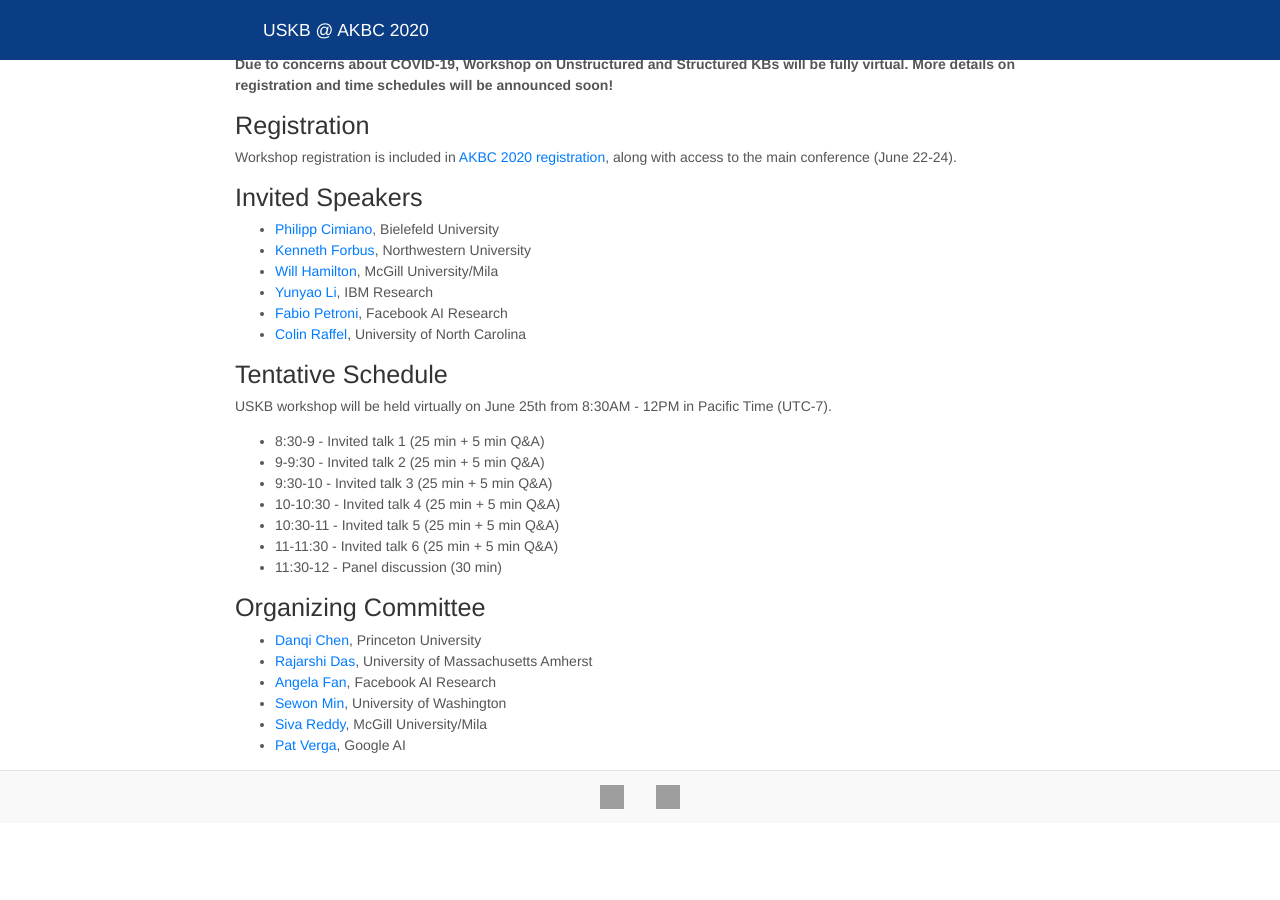
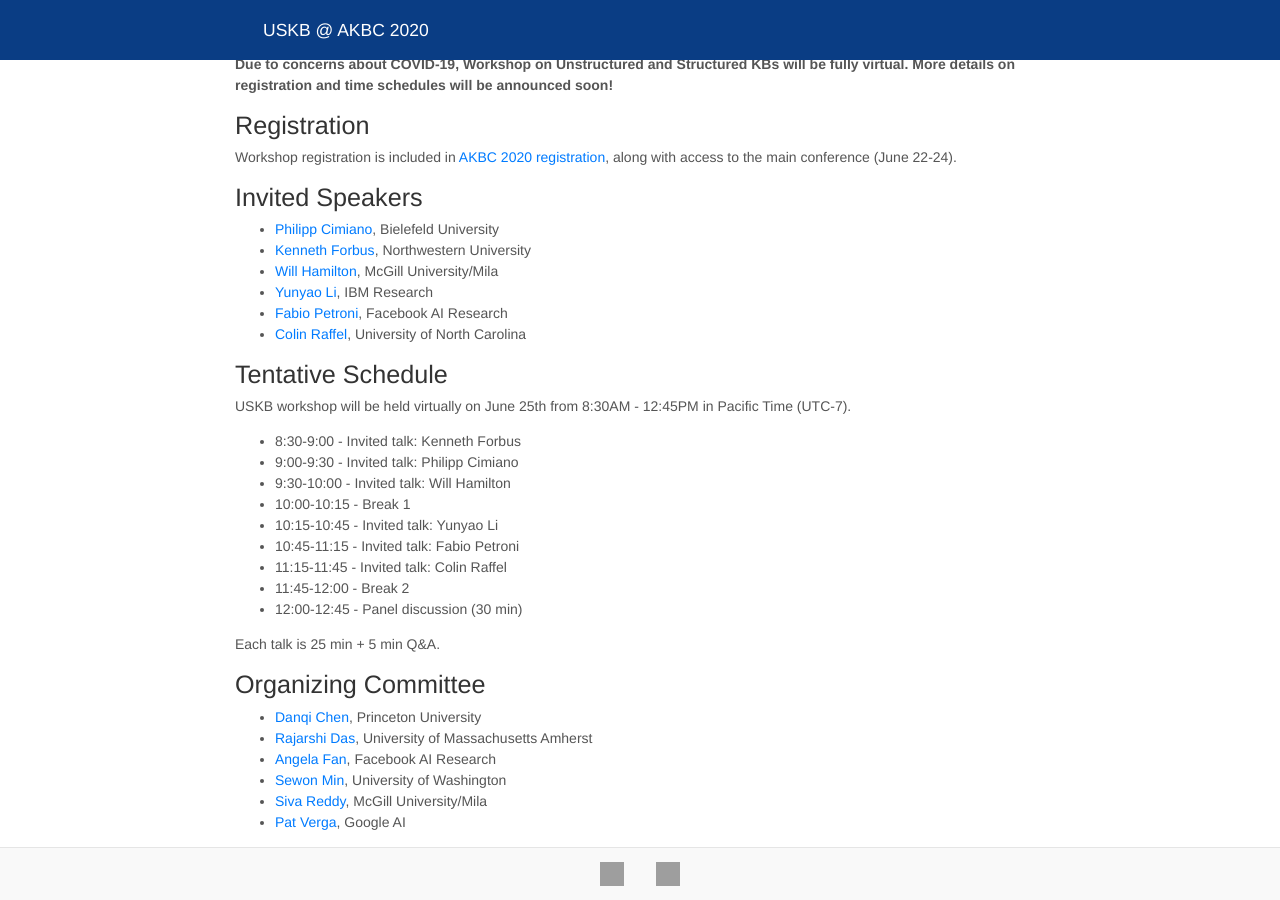
Before and after one commit to spa-nlp/spa-nlp.github.io, a Jekyll site: the page built from index.md, in a window 1280 px wide and 900 px high, scrolled down 569 px. Built offline with Jekyll 4.4.1, drawn with Linux system fonts in a browser that asks for light colours; nearby versions of some CDN libraries; before the commit the page ends 1392 px from its top, so only the background shows below that; grey boxes are pictures that could not be loaded.

Commit message:
updated schedule

```diff
--- a/index.md
+++ b/index.md
@@ -39,15 +39,19 @@ Workshop registration is included in [AKBC 2020 registration](https://akbc.ws/20
 
 ## Tentative Schedule
 
-USKB workshop will be held virtually on June 25th from 8:30AM - 12PM in Pacific Time (UTC-7).
+USKB workshop will be held virtually on June 25th from 8:30AM - 12:45PM in Pacific Time (UTC-7).
 
-- 8:30-9 - Invited talk 1 (25 min + 5 min Q&A)
-- 9-9:30 - Invited talk 2 (25 min + 5 min Q&A)
-- 9:30-10 - Invited talk 3 (25 min + 5 min Q&A)
-- 10-10:30 - Invited talk 4 (25 min + 5 min Q&A)
-- 10:30-11 - Invited talk 5 (25 min + 5 min Q&A)
-- 11-11:30 - Invited talk 6 (25 min + 5 min Q&A)
-- 11:30-12 - Panel discussion (30 min)
+- 8:30-9:00 - Invited talk: Kenneth Forbus
+- 9:00-9:30 - Invited talk: Philipp Cimiano
+- 9:30-10:00 - Invited talk: Will Hamilton
+- 10:00-10:15 - Break 1
+- 10:15-10:45 - Invited talk: Yunyao Li
+- 10:45-11:15 - Invited talk: Fabio Petroni
+- 11:15-11:45 - Invited talk: Colin Raffel
+- 11:45-12:00 - Break 2
+- 12:00-12:45 - Panel discussion (30 min)
+
+Each talk is 25 min + 5 min Q&A.
 
 
 ## Organizing Committee
```
